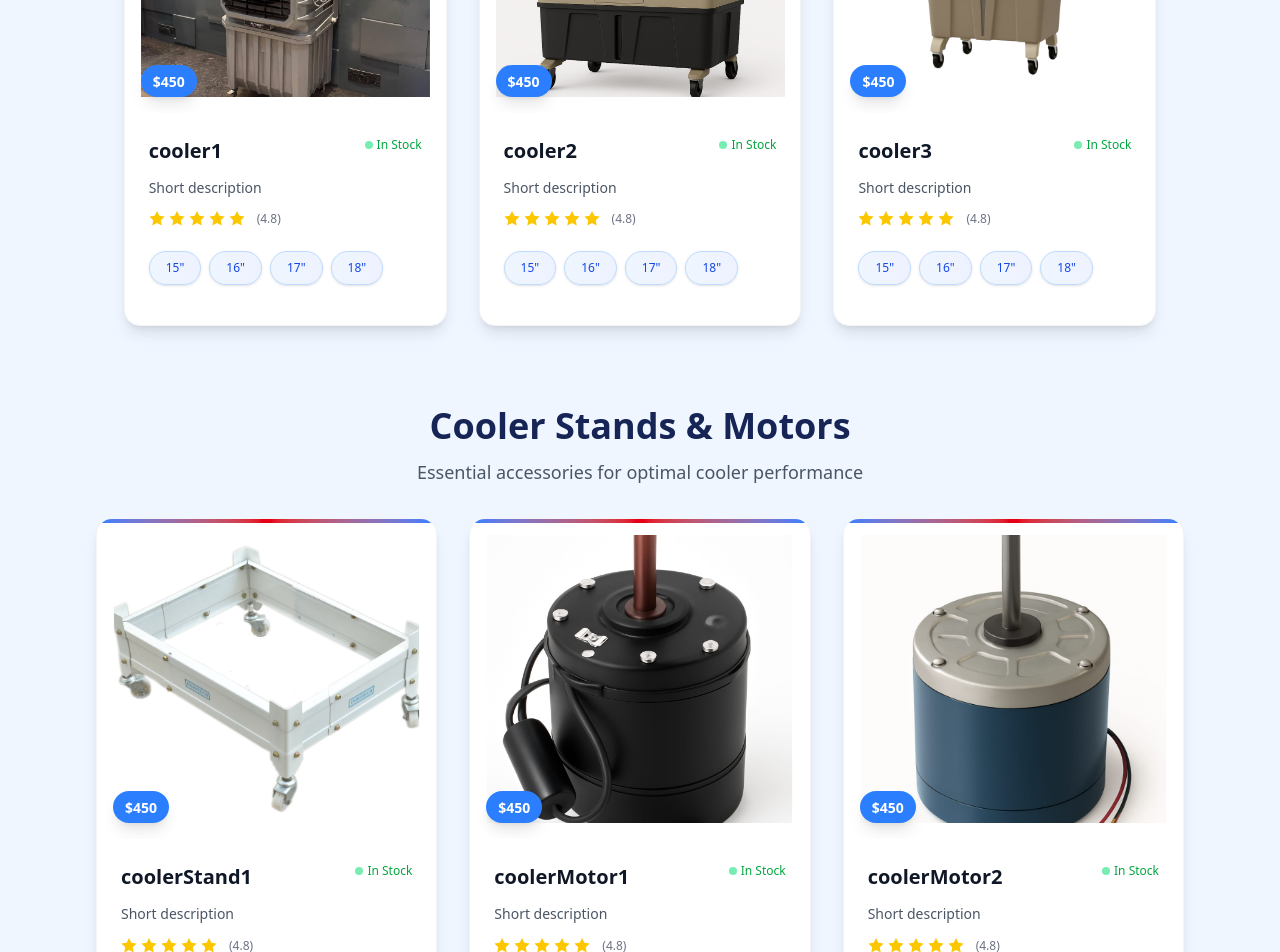
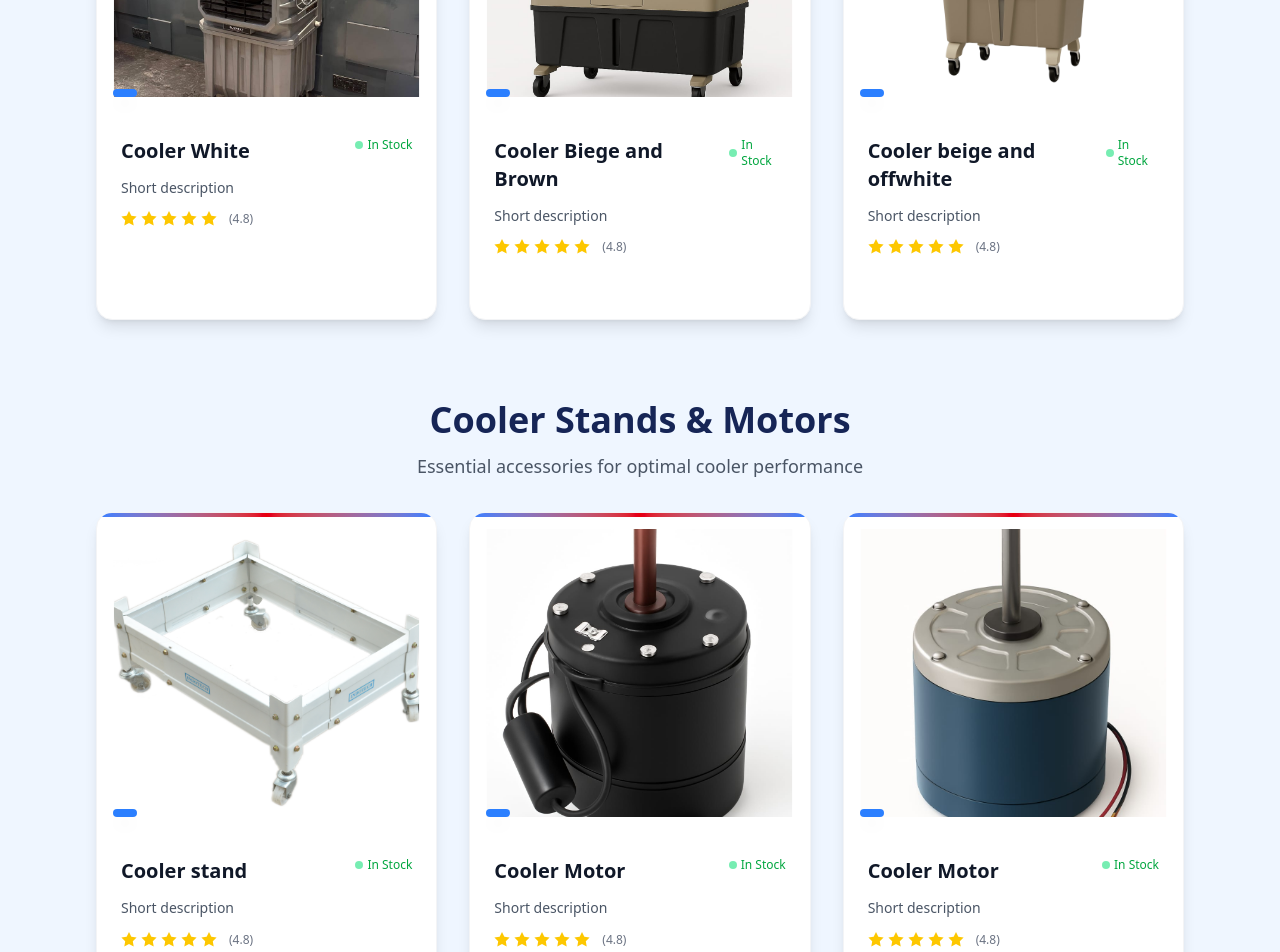
Before and after one commit to RiyaMehta16/indotech, a React (Vite) app: page /products in a window 1280 px wide. Shown: the part 2180-3132 px from the top of the page. Built offline with nearby package versions, Linux system fonts and the light colour scheme.

Commit message:
coolers & accessories covered

```diff
--- a/src/constants/products/coolers.js
+++ b/src/constants/products/coolers.js
@@ -2,23 +2,17 @@ import { cooler3, cooler2, cooler1 } from "../../assets";
 export const COOLERS = [
   {
     image: cooler1,
-    title: "cooler1",
+    title: "Cooler White",
     description: "Short description",
-    price: "$450",
-    sizes: ['15"', '16"', '17"', '18"'],
   },
   {
     image: cooler2,
-    title: "cooler2",
+    title: "Cooler Biege and Brown",
     description: "Short description",
-    price: "$450",
-    sizes: ['15"', '16"', '17"', '18"'],
   },
   {
     image: cooler3,
-    title: "cooler3",
+    title: "Cooler beige and offwhite",
     description: "Short description",
-    price: "$450",
-    sizes: ['15"', '16"', '17"', '18"'],
   },
 ];
--- a/src/constants/products/coolersAccessories.js
+++ b/src/constants/products/coolersAccessories.js
@@ -1,32 +1,19 @@
-import {
-  coolerMotor1,
-  coolerMotor2,
-  coolerStand1,
-  //   cover1,
-  //   cover2,
-  //   cover3,
-} from "../../assets";
+import { coolerMotor1, coolerMotor2, coolerStand1 } from "../../assets";
 
 export const COOLER_ACCESSORIES = [
   {
     image: coolerStand1,
-    title: "coolerStand1",
+    title: "Cooler stand",
     description: "Short description",
-    price: "$450",
-    sizes: ['15"', '16"', '17"', '18"'],
   },
   {
     image: coolerMotor1,
-    title: "coolerMotor1",
+    title: "Cooler Motor",
     description: "Short description",
-    price: "$450",
-    sizes: ['15"', '16"', '17"', '18"'],
   },
   {
     image: coolerMotor2,
-    title: "coolerMotor2",
+    title: "Cooler Motor",
     description: "Short description",
-    price: "$450",
-    sizes: ['15"', '16"', '17"', '18"'],
   },
 ];
```
